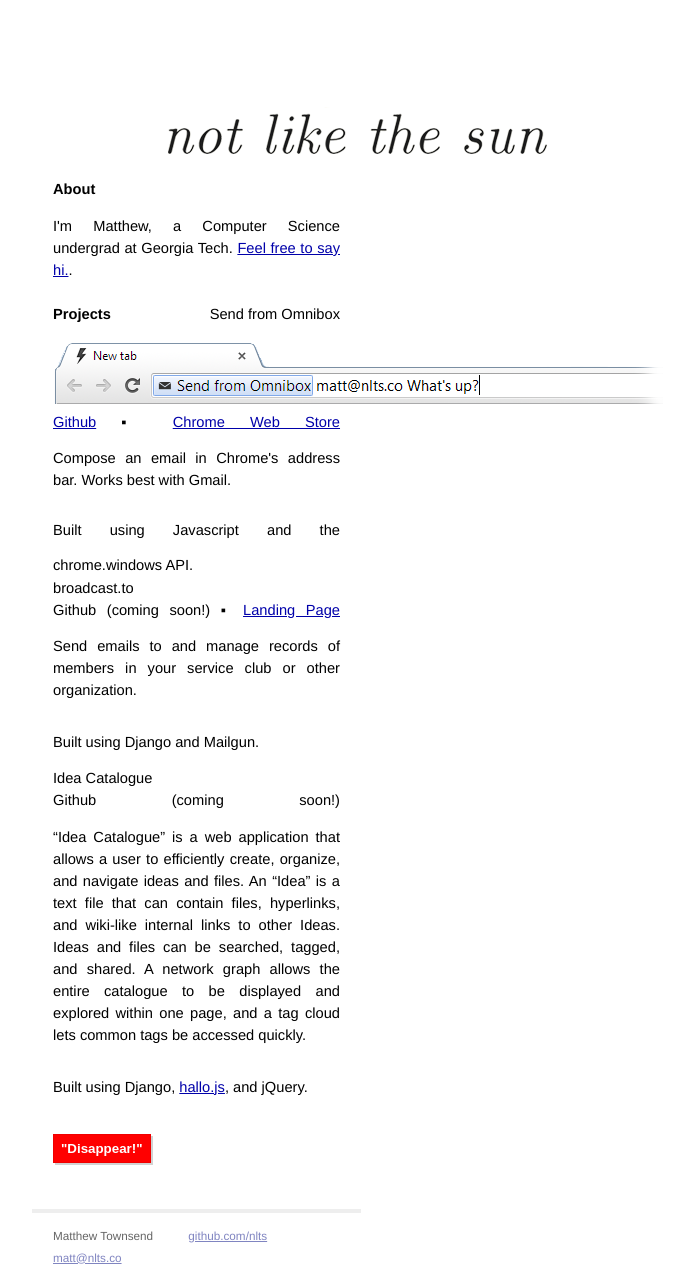
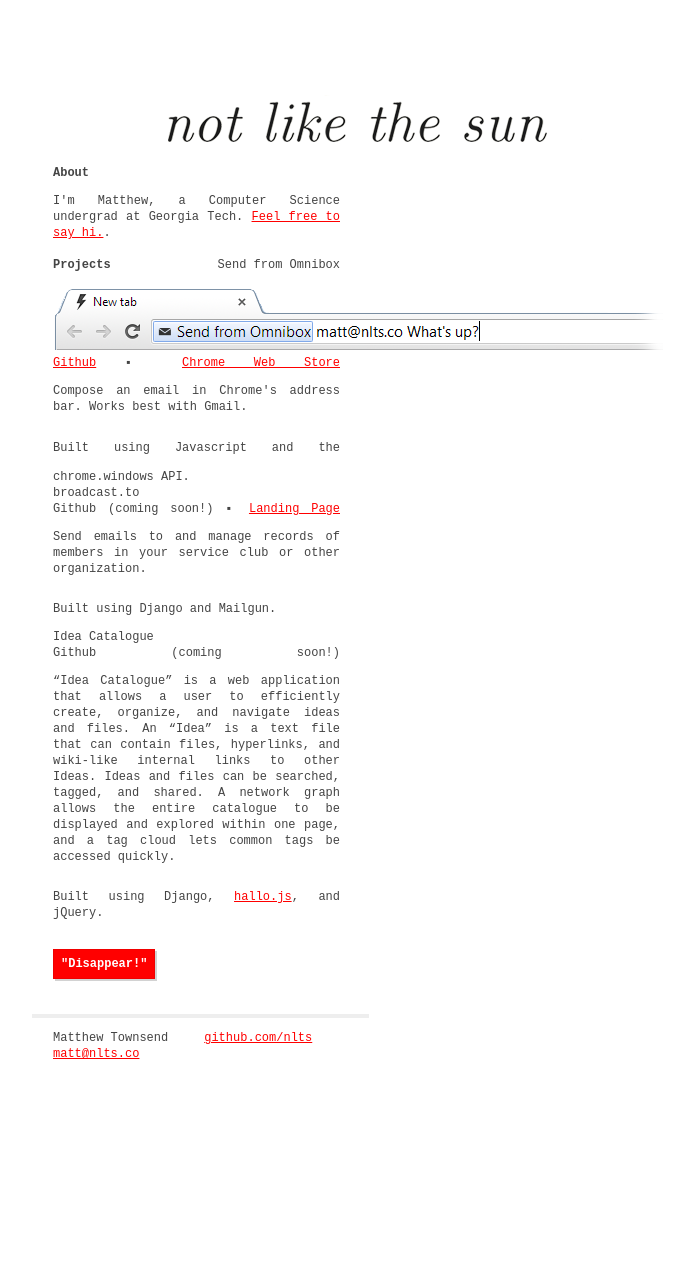
Before and after one commit to radioblazer/nlts.github.com, a Jekyll site: the page built from index.html, in a window 1280 px wide. Shown: the whole page, without its empty margins (38-720 px from the left). Built offline with Jekyll 4.4.1, drawn with Linux system fonts in a browser that asks for light colours; Markdown is read by kramdown in place of the engine named in the settings; after the commit the page ends 1074 px from its top, so only the background shows below that.

Commit message:
update fluid.css

```diff
--- a/css/fluid.css
+++ b/css/fluid.css
@@ -1,5 +1,33 @@
+* {
+    padding: 0;
+	margin: 0;
+	text-rendering: optimizeSpeed;
+	-webkit-font-smoothing: none;
+}
+a {
+	color: red !important;
+	text-decoration: underline;
+}
+a:hover {
+	text-decoration: none;
+}
+body {
+	overflow: hidden;
+}
+
+body * {
+	font-size: 12px;
+	line-height: 16px;
+	font-family: "Courier New";
+	color: #444;
+}
+body.smaller * {
+	font-size: 11px;
+	line-height: 15px;
+}
+
 #fluid {
-    color: red;
+	color: red;
 	white-space: pre;
 	width: auto;
 	height: auto;
```
